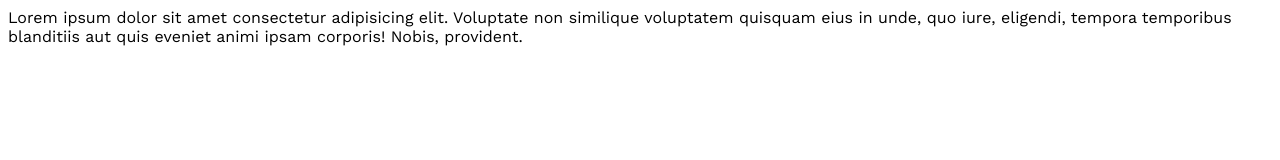
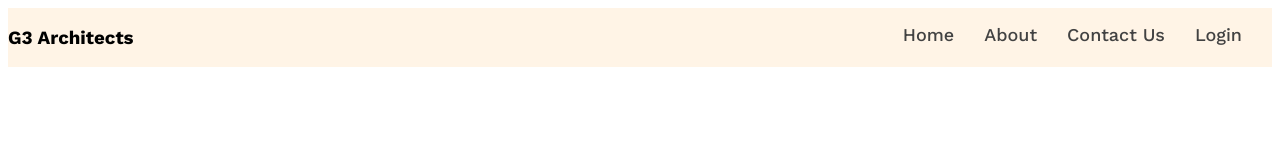
Before and after one commit to Pritomvai420/g-3-archi-tects, a plain HTML site: page index.html in a window 1280 px wide. Drawn offline with nearby package versions, Linux system fonts and the light colour scheme.

Commit message:
added new banner section

```diff
--- a/index.html
+++ b/index.html
@@ -10,7 +10,28 @@
     <link rel="stylesheet" href="style/style.css">
 </head>
 <body class="work-sans-normal">
-    Lorem ipsum dolor sit amet consectetur adipisicing elit. Voluptate non similique voluptatem quisquam eius in unde, quo iure, eligendi, tempora temporibus blanditiis aut quis eveniet animi ipsam corporis! Nobis, provident.
+    <header class="bg-light">
+        <nav class="nav-bar disply-flex">
+            <h3 class="brand">G3 Architects</h3>
+
+            <ul class="nav-links disply-flex">
+                <li class="nav-item"><a href="" class="nav-link">Home</a> </li>
+                <li class="nav-item"><a href="" class="nav-link">About</a>  </li>
+                <li class="nav-item"><a href="" class="nav-link">Contact Us</a>  </li>
+                <li class="nav-item"><a href="" class="nav-link">Login</a> </li>
+            </ul>
+        </nav>
+        <div class="banner">
+
+        </div>
+
+    </header>
+    <main>
+
+    </main>
+    <footer>
+
+    </footer>
 
 </body>
 </html>
--- a/style/style.css
+++ b/style/style.css
@@ -5,3 +5,41 @@
 
   font-style: normal;
 }
+
+/* shared style */
+.bg-light{
+    background-color: rgba(255, 144, 14, 0.1);
+}
+.disply-flex{
+    display: flex;
+}
+
+.dark-3{
+    color: rgba(114, 114, 114, 1);
+}
+.dark-2{
+    color: rgba(66, 66, 66, 1);
+}
+
+/* header style */
+.nav-item{
+    list-style: none;
+    margin-right: 30px;
+}
+
+.nav-link{
+    text-decoration: none;
+    font-weight: 500;
+    font-size: 18px;
+    color: rgba(66, 66, 66, 1);
+}
+
+.nav-bar{
+    justify-content: space-between;
+}
+
+.nav-bar, .banner{
+    max-width: 1440px;
+    margin: 0 auto;
+
+}
```
